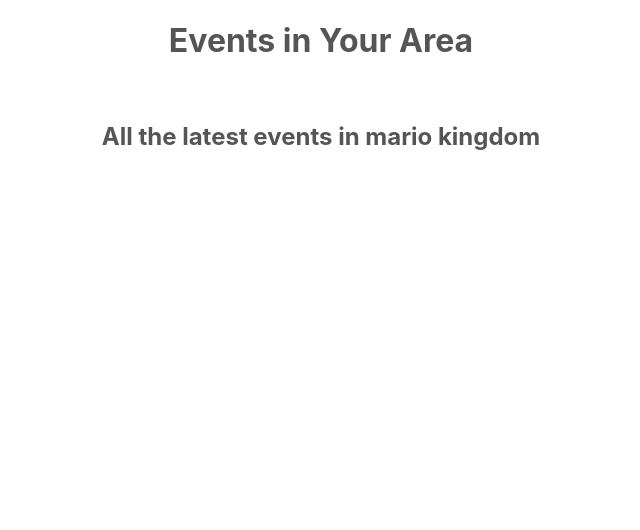
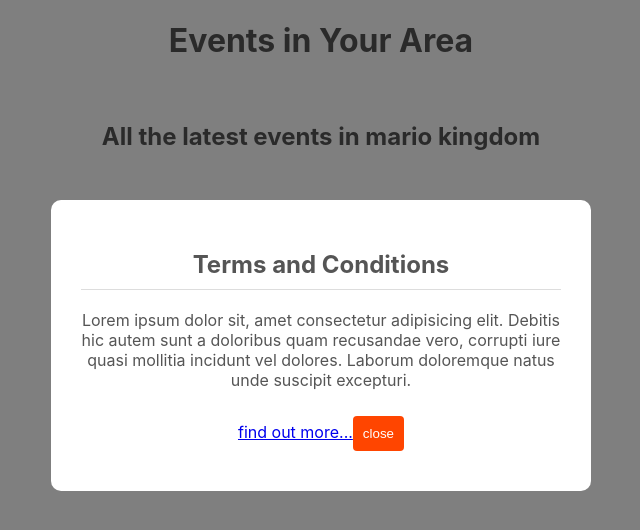
Before and after one commit to BurakLacinel/react-tuts, a React (Create React App) app: page / in a window 1280 px wide. Shown: the top 530 px of the page, without its empty margins (319-959 px from the left). Built offline with nearby package versions, Linux system fonts and the light colour scheme.

Commit message:
functions as props

```diff
--- a/src/App.js
+++ b/src/App.js
@@ -1,12 +1,36 @@
+// Component'lara "prop" olarak "function"da verebiliriz. Bu genellikle; child component parent component'ın state'ini değiştirmesi gerektiğinde kullanılır.
+
 import "./App.css";
+import React, { useState } from "react";
 import Title from "./components/Title";
+import Modal from "./components/Modal";
 
 const App = () => {
-  const subtitle = "All the latest events in mario kingdom";
+  const [showModal, setShowModal] = useState(true);
+
+  const handleClose = () => {
+    setShowModal(false);
+  };
 
   return (
     <div className="App">
-      <Title title="Events in Your Area" subtitle={subtitle} />
+      <Title
+        title="Events in Your Area"
+        subtitle="All the latest events in mario kingdom"
+      />
+
+      {showModal && (
+        <Modal handleClose={handleClose}>
+          <h2>Terms and Conditions</h2>
+          <p>
+            Lorem ipsum dolor sit, amet consectetur adipisicing elit. Debitis
+            hic autem sunt a doloribus quam recusandae vero, corrupti iure quasi
+            mollitia incidunt vel dolores. Laborum doloremque natus unde
+            suscipit excepturi.
+          </p>
+          <a href="#">find out more...</a>
+        </Modal>
+      )}
     </div>
   );
 };
--- /dev/null
+++ b/src/components/Modal.css
@@ -0,0 +1,23 @@
+/* Aşağıdaki css'ler sadece "Modal.js" ile "Modal" component'i için kullanılacağından "Modal.css"i oluşturduk. */
+/* NOT "modal.css" gibi, Component'a özel oluşturduğumuz css dosyaları da aslında "GLOBAL"dır. React tarafından <head> içerisine <style> olarak eklenirler. ve Bu sebepten örneğin burada bir element'e css verirsek uygulamadaki tüm elementleri etkiler. Bunun üstesinden gelmenin en güvenli yolu component içerisindeki "parent" element'e class vermek, o class üzerinden değişiklikleri yapmaktır. */
+
+.modal-backdrop {
+  position: fixed;
+  top: 0;
+  left: 0;
+  width: 100%;
+  height: 100%;
+  background: rgba(0, 0, 0, 0.5);
+}
+.modal {
+  padding: 30px;
+  max-width: 480px;
+  margin: 200px auto;
+  background: #fff;
+  border-radius: 10px;
+}
+
+.modal h2 {
+  border-bottom: 1px solid #ddd;
+  padding-bottom: 10px;
+}
--- /dev/null
+++ b/src/components/Modal.js
@@ -0,0 +1,12 @@
+import "./Modal.css";
+
+export default function Modal({ children, handleClose }) {
+  return (
+    <div className="modal-backdrop">
+      <div className="modal">
+        {children}
+        <button onClick={handleClose}>close</button>
+      </div>
+    </div>
+  );
+}
```
